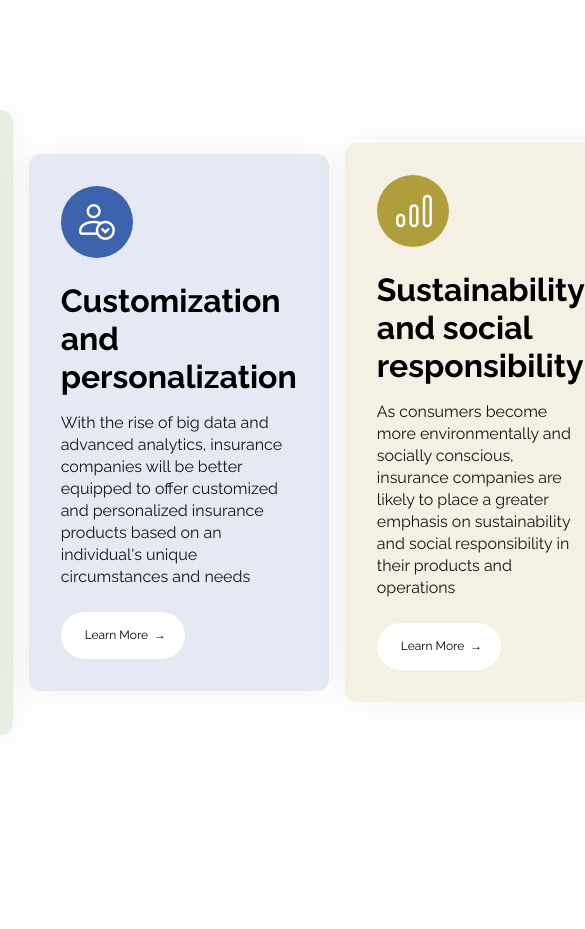
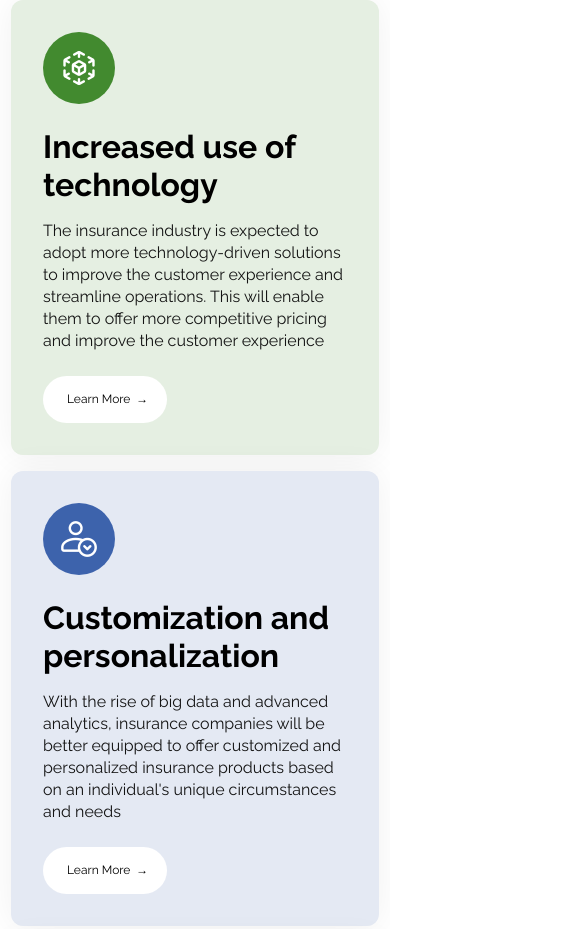
Before and after one commit to KiwixTi/GitRepo-STZ, a website built with Vite: page index.html in a window 390 px wide. Shown: the top 929 px of the page, 585 px wide, since content can reach past the window. Before the commit the page ends 844 px from the top, so only its background shows below. Built offline with nearby package versions, Linux system fonts and the light colour scheme.

Commit message:
Media tablet cz.1

```diff
--- a/src/pages/home-page/styles/home-page.scss
+++ b/src/pages/home-page/styles/home-page.scss
@@ -1,8 +1,5 @@
 /// Homepage Styles File
-/// Here we import all the Styles files we need for our Homepage.
-
 @import url('/src/global-styles/styles/root.scss');
-
 
 .kontener-pierwszy { background-color: var(--zielonyJasny);}
 .kontener-drugi { background-color: var(--niebieskiJasny);}
@@ -25,6 +22,7 @@ img { width: 40px; height: 40px;}
     border-radius: var(--borderRadiusSize);
     width: 368px;
     box-shadow: 0px 0px 35.5252px rgba(0, 0, 0, 0.06);
+    display: inline-block;
 
     & &__rozmiar {
         padding: 32px;
@@ -82,3 +80,12 @@ img { width: 40px; height: 40px;}
         transition: .2s
     }
 }
+@media (max-width: 834px) {
+    #home-page {
+        height: auto;
+        flex-direction: column;
+    }
+    .home-page-kontener {
+        flex-direction: column;
+    }
+}
```
